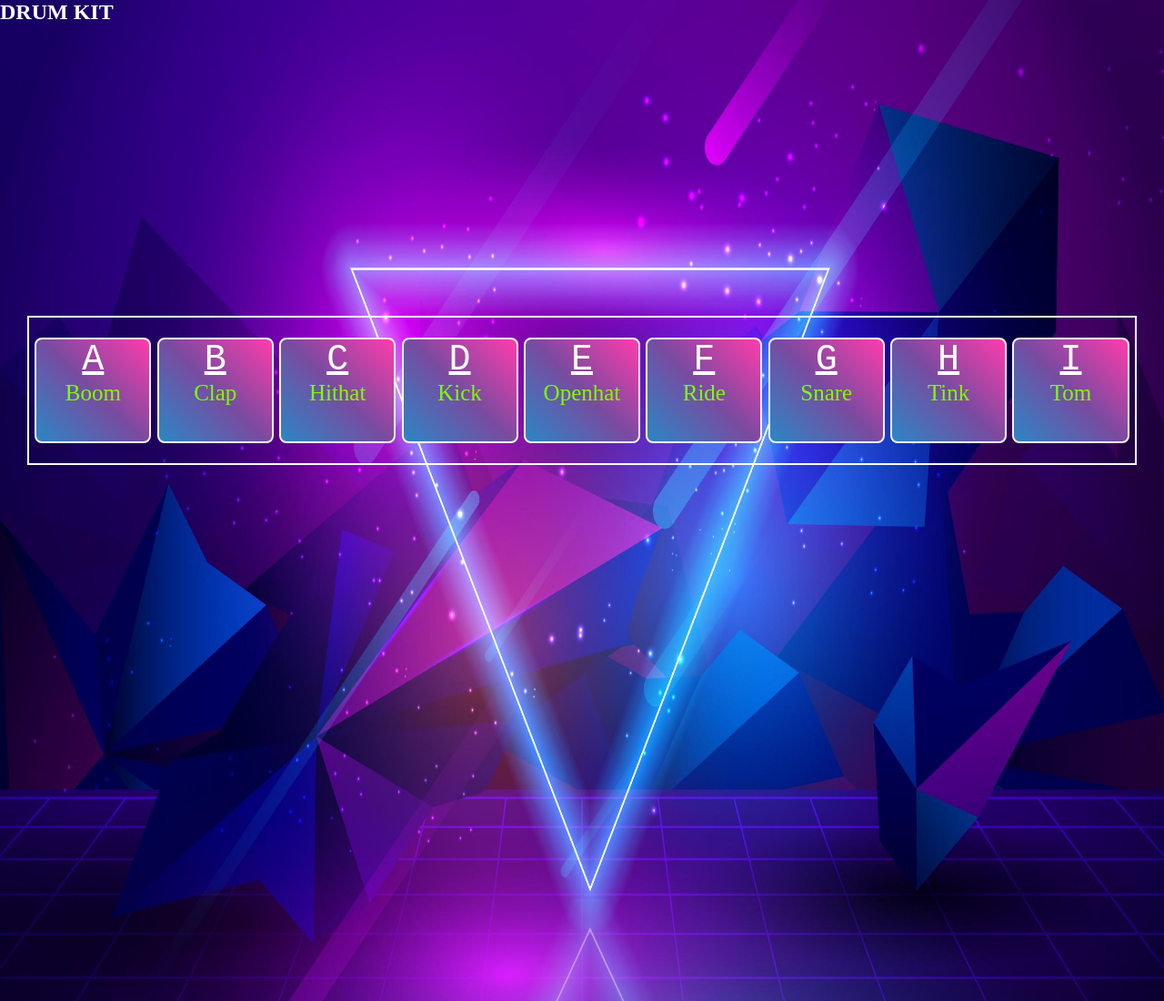
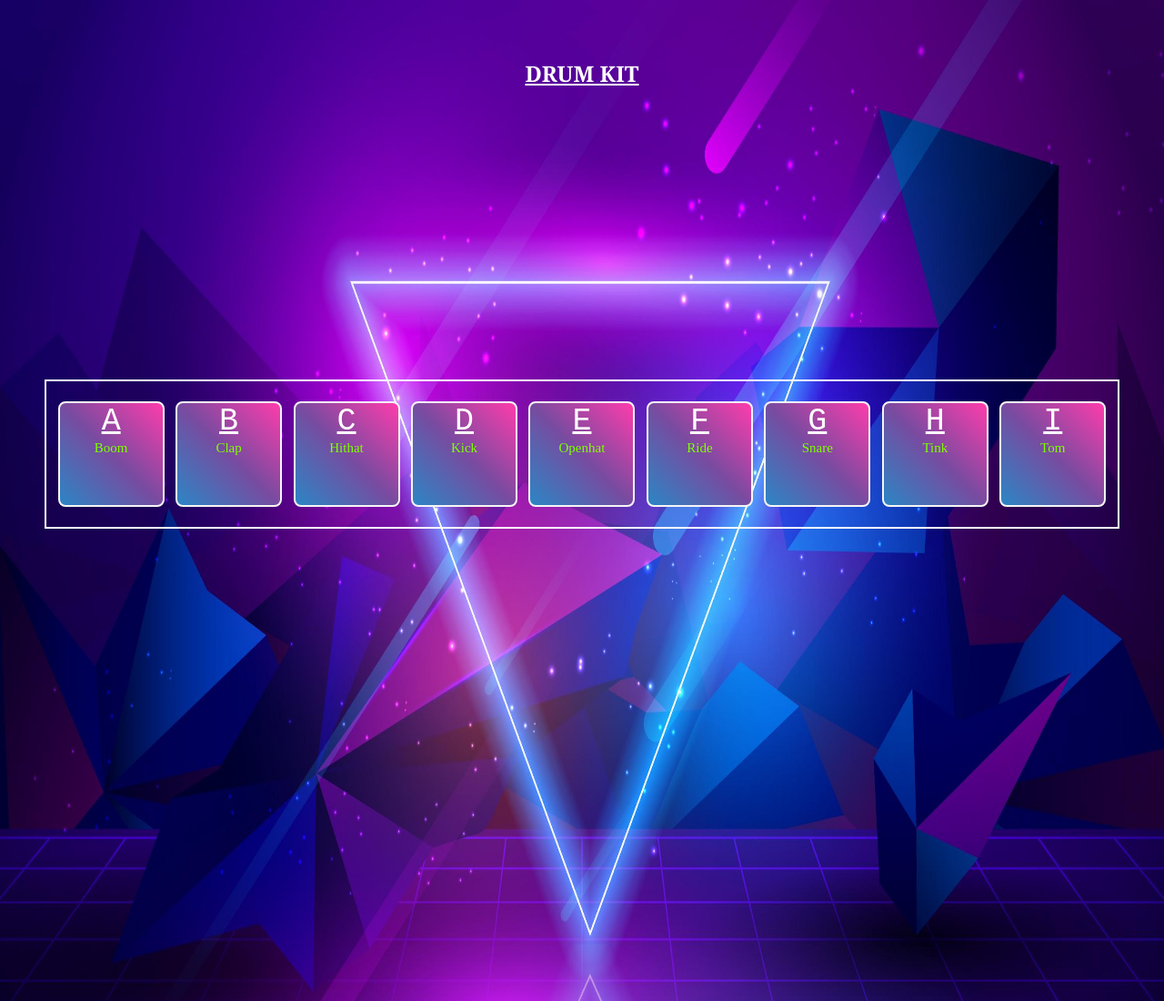
Before and after one commit to Arpita-45/RS-web-dev-task1, a plain HTML site: page index.html in a window 1280 px wide. Shown: the top 1100 px of the page at 91% size. Drawn offline with Linux system fonts and the light colour scheme.

Commit message:
Update style.css

```diff
--- a/style.css
+++ b/style.css
@@ -9,7 +9,7 @@ body{
     background-size: 100% 100%;
     color: white;
 }
-h1{
+h2{
     margin-top:5%;
     text-align: center;
     text-decoration: underline;
@@ -17,7 +17,7 @@ h1{
 }
 .boxes{
     height:20vh;
-    width:95%;
+    width:92%;
     top: 40vh;
     position:relative;
     margin:0 auto;
@@ -31,7 +31,7 @@ h1{
     border-radius:0.5rem;
     border:2px solid whitesmoke;
     height:70%;
-    width:10.2%;
+    width:9.6%;
     text-align: center;
     background-color: #FF3CAC;
     background: linear-gradient(225deg, #FF3CAC 0%, #784BA0 50%, #2B86C5 100%);
@@ -39,12 +39,12 @@ h1{
 }
 kbd{
     display:block;
-    font-size:40px;
+    font-size:35px;
     text-decoration: underline;
 
 }
 span{
-    font-size:25px;
+    font-size:15px;
     color:chartreuse;
 }
 
```
